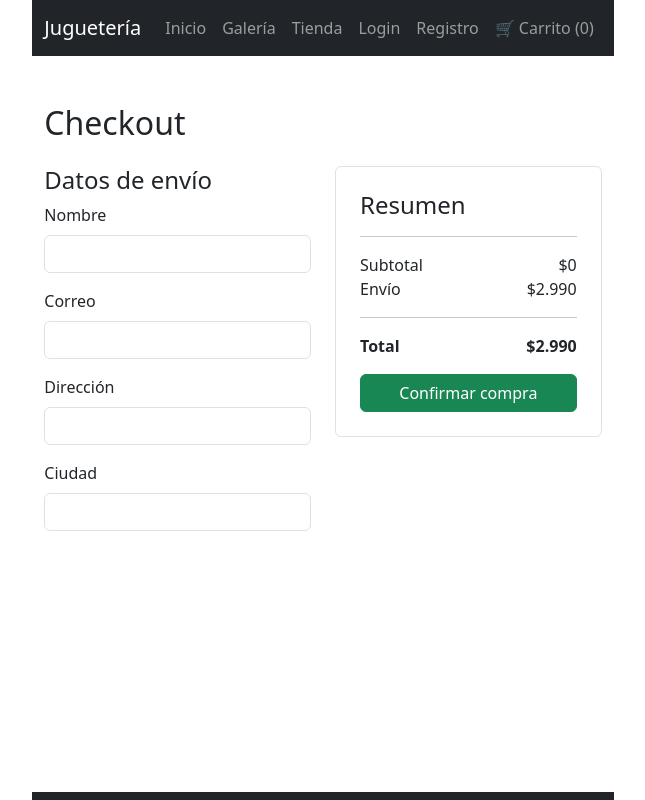
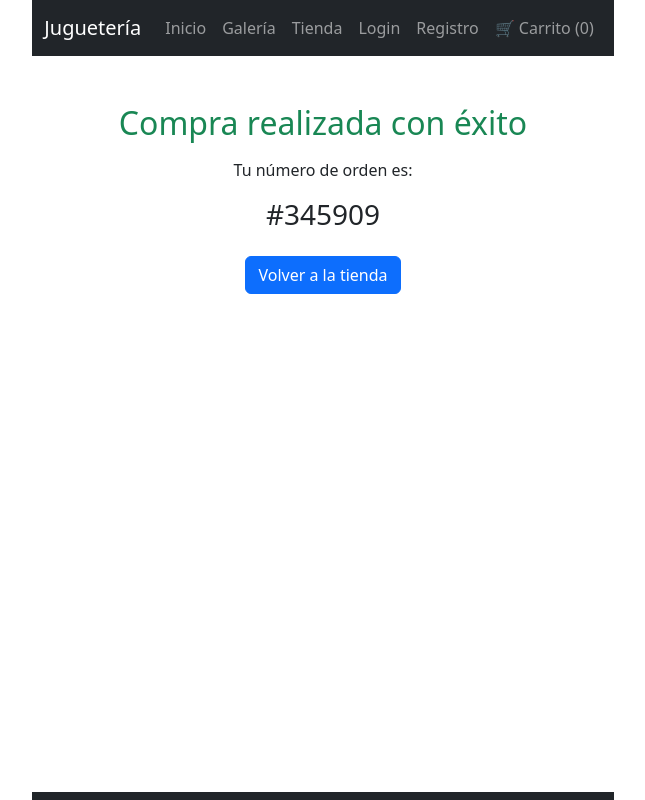
Before and after one commit to jara30-ch/proyecto_final, a React (Vite) app in the folder hito-2-frontend/: page /checkout in a window 1280 px wide. Both pictures are taken after a click on the button "Confirmar compra". Shown: the top 800 px of the page, without its empty margins (317-962 px from the left). Built offline with nearby package versions, Linux system fonts and the light colour scheme.

Commit message:
funcion vaciar carrito

```diff
--- a/hito-2-frontend/src/context/CartContext.jsx
+++ b/hito-2-frontend/src/context/CartContext.jsx
@@ -15,9 +15,9 @@ const CartProvider = ({ children }) => {
 
   const addToCart = (product) => {
 
-    const existing = cart.find((item) => item.id === product.id)
+    const existingProduct = cart.find((item) => item.id === product.id)
 
-    if (existing) {
+    if (existingProduct) {
 
       const updatedCart = cart.map((item) =>
         item.id === product.id
@@ -35,8 +35,8 @@ const CartProvider = ({ children }) => {
   }
 
   const removeFromCart = (id) => {
-    const newCart = cart.filter((item) => item.id !== id)
-    setCart(newCart)
+    const updatedCart = cart.filter((item) => item.id !== id)
+    setCart(updatedCart)
   }
 
   const increaseQuantity = (id) => {
@@ -65,6 +65,7 @@ const CartProvider = ({ children }) => {
 
   const clearCart = () => {
     setCart([])
+    localStorage.removeItem("cart")
   }
 
   const totalPrice = cart.reduce(
--- a/hito-2-frontend/src/pages/Checkout.jsx
+++ b/hito-2-frontend/src/pages/Checkout.jsx
@@ -1,12 +1,51 @@
-import { useContext } from "react"
+import { useContext, useState } from "react"
 import { CartContext } from "../context/CartContext"
+import { Link } from "react-router-dom"
 
 const Checkout = () => {
 
-  const { cart, totalPrice } = useContext(CartContext)
+  const { cart, totalPrice, clearCart } = useContext(CartContext)
+
+  const [orderCompleted, setOrderCompleted] = useState(false)
+  const [orderNumber, setOrderNumber] = useState(null)
 
   const shipping = 2990
   const finalTotal = totalPrice + shipping
+
+  const handlePurchase = () => {
+
+    const generatedOrder = Math.floor(Math.random() * 1000000)
+
+    setOrderNumber(generatedOrder)
+    setOrderCompleted(true)
+
+    clearCart()
+  }
+
+  if (orderCompleted) {
+    return (
+
+      <div className="container mt-5 text-center">
+
+        <h2 className="text-success mb-3">
+          Compra realizada con éxito
+        </h2>
+
+        <p>
+          Tu número de orden es:
+        </p>
+
+        <h3 className="mb-4">
+          #{orderNumber}
+        </h3>
+
+        <Link to="/tienda" className="btn btn-primary">
+          Volver a la tienda
+        </Link>
+
+      </div>
+    )
+  }
 
   return (
 
@@ -24,22 +63,22 @@ const Checkout = () => {
 
             <div className="mb-3">
               <label className="form-label">Nombre</label>
-              <input type="text" className="form-control" />
+              <input type="text" className="form-control" required />
             </div>
 
             <div className="mb-3">
               <label className="form-label">Correo</label>
-              <input type="email" className="form-control" />
+              <input type="email" className="form-control" required />
             </div>
 
             <div className="mb-3">
               <label className="form-label">Dirección</label>
-              <input type="text" className="form-control" />
+              <input type="text" className="form-control" required />
             </div>
 
             <div className="mb-3">
               <label className="form-label">Ciudad</label>
-              <input type="text" className="form-control" />
+              <input type="text" className="form-control" required />
             </div>
 
           </form>
@@ -48,7 +87,7 @@ const Checkout = () => {
 
         <div className="col-md-6">
 
-          <div className="border p-4 rounded">
+          <div className="border p-4 rounded shadow-sm">
 
             <h4>Resumen</h4>
 
@@ -95,7 +134,10 @@ const Checkout = () => {
 
             </div>
 
-            <button className="btn btn-success w-100 mt-3">
+            <button
+              onClick={handlePurchase}
+              className="btn btn-success w-100 mt-3"
+            >
               Confirmar compra
             </button>
 
@@ -106,7 +148,6 @@ const Checkout = () => {
       </div>
 
     </div>
-
   )
 }
 
```
